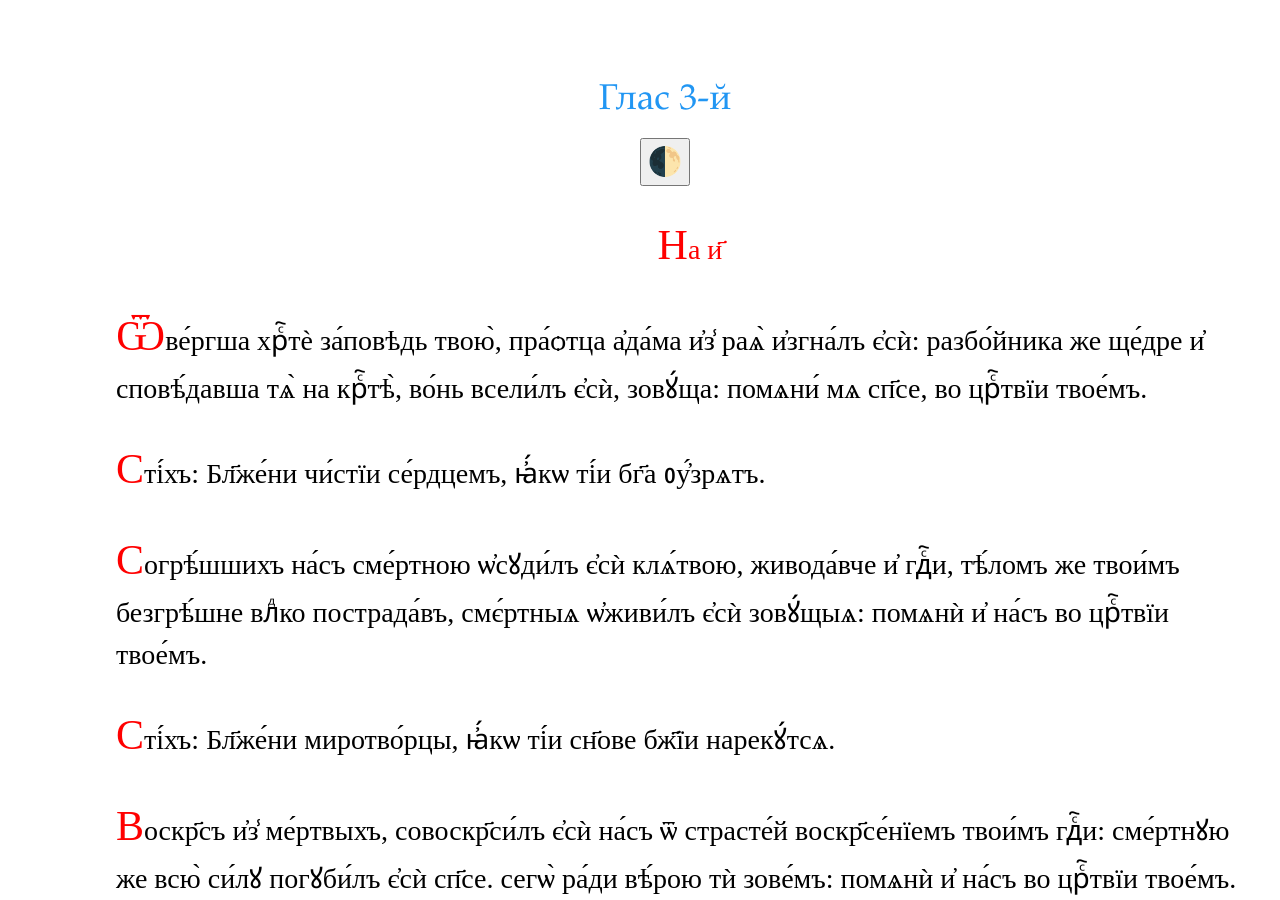
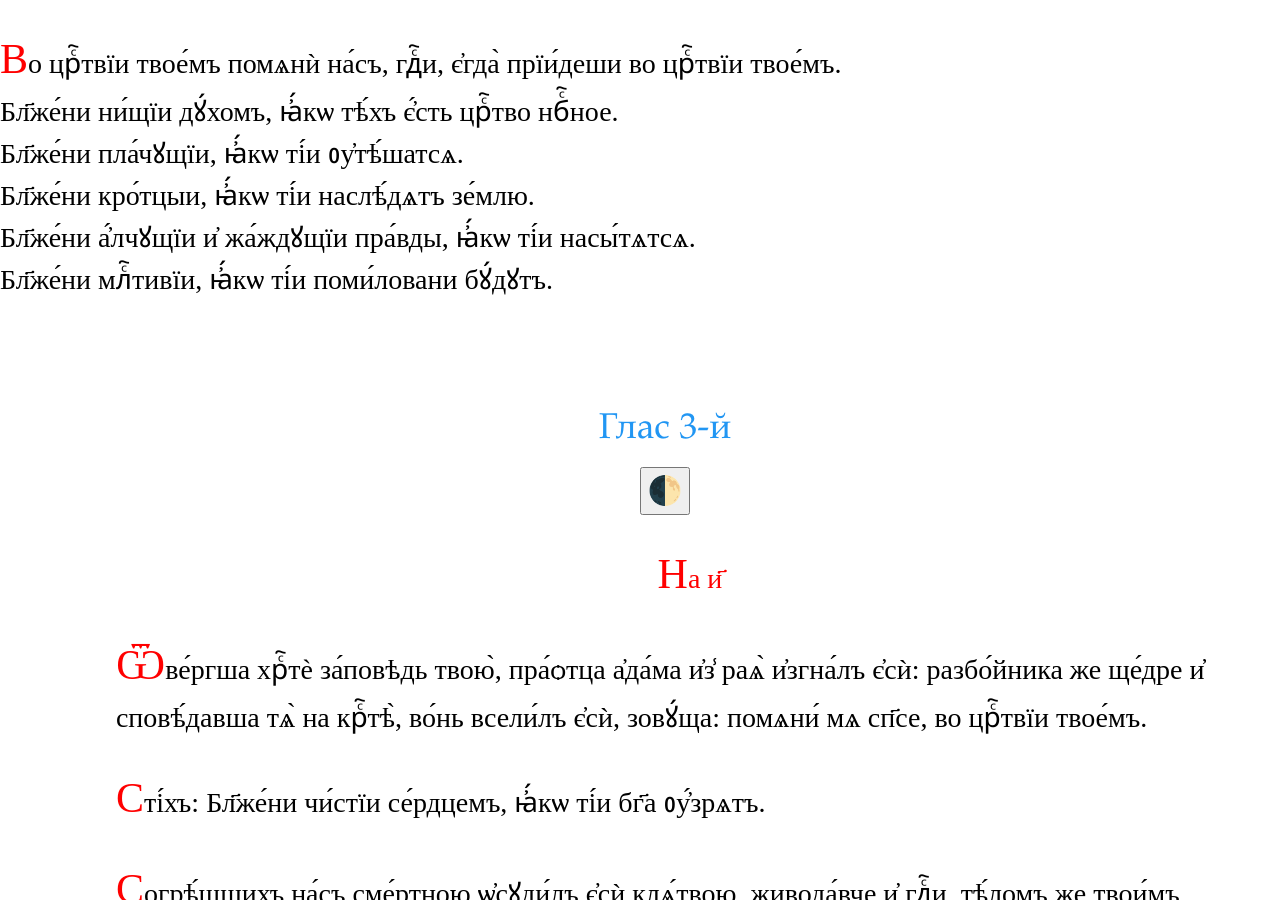
Before and after one commit to markjville/markjville.github.io, a Jekyll site: the page docs/Изобразительная/Гл3.html, which Jekyll copies as it is, in a window 1280 px wide and 900 px high. Built offline with Jekyll 4.4.1, drawn with Linux system fonts in a browser that asks for light colours; some web fonts are replaced; comment, search, counter and statistics services are not loaded.

Commit message:
Update Гл3.html

```diff
--- a/docs/Изобразительная/Гл3.html
+++ b/docs/Изобразительная/Гл3.html
@@ -22,7 +22,12 @@ p::first-letter {
 }
 </style>
 <body>
-
+<p>Во црⷭ҇твїи твое́мъ помѧнѝ на́съ, гдⷭ҇и, є҆гда̀ прїи́деши во црⷭ҇твїи твое́мъ.<br/>
+Бл҃же́ни ни́щїи дꙋ́хомъ, ꙗ҆́кѡ тѣ́хъ є҆́сть црⷭ҇тво нбⷭ҇ное.</br>
+Бл҃же́ни пла́чꙋщїи, ꙗ҆́кѡ ті́и ᲂу҆тѣ́шатсѧ.<br/>
+Бл҃же́ни кро́тцыи, ꙗ҆́кѡ ті́и наслѣ́дѧтъ зе́млю.<br/>
+Бл҃же́ни а҆́лчꙋщїи и҆ жа́ждꙋщїи пра́вды, ꙗ҆́кѡ ті́и насы́тѧтсѧ.<br/>
+Бл҃же́ни млⷭ҇тивїи, ꙗ҆́кѡ ті́и поми́ловани бꙋ́дꙋтъ.<br/>
 <!-- Main content: shift it to the right by 250 pixels when the sidebar is visible -->
 <div class="w3-main" style="margin-left:50px">
 
```
